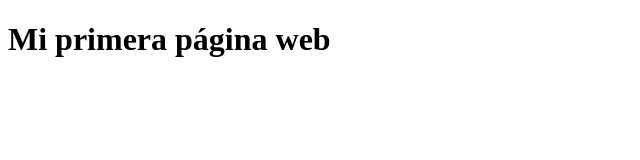
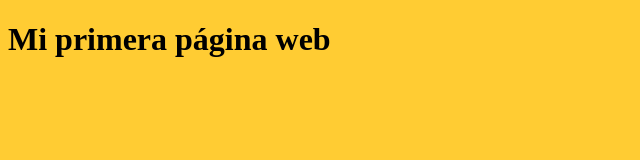
Before and after one commit to margaritazaldana/margaritazaldana.github.io, a plain HTML site: page index.html in a window 1280 px wide. Shown: the whole page, without its empty margins (0-640 px from the left). Drawn offline with Linux system fonts and the light colour scheme.

Commit message:
Update index.html

```diff
--- a/index.html
+++ b/index.html
@@ -2,7 +2,7 @@
 <!doctype html>
 <html>
 <head> </head>
-<body style='backgrond-color:#ffcc33'>
+<body style='background-color:#ffcc33'>
 <h1>Mi primera página web</h1>
 
 </body>
```
